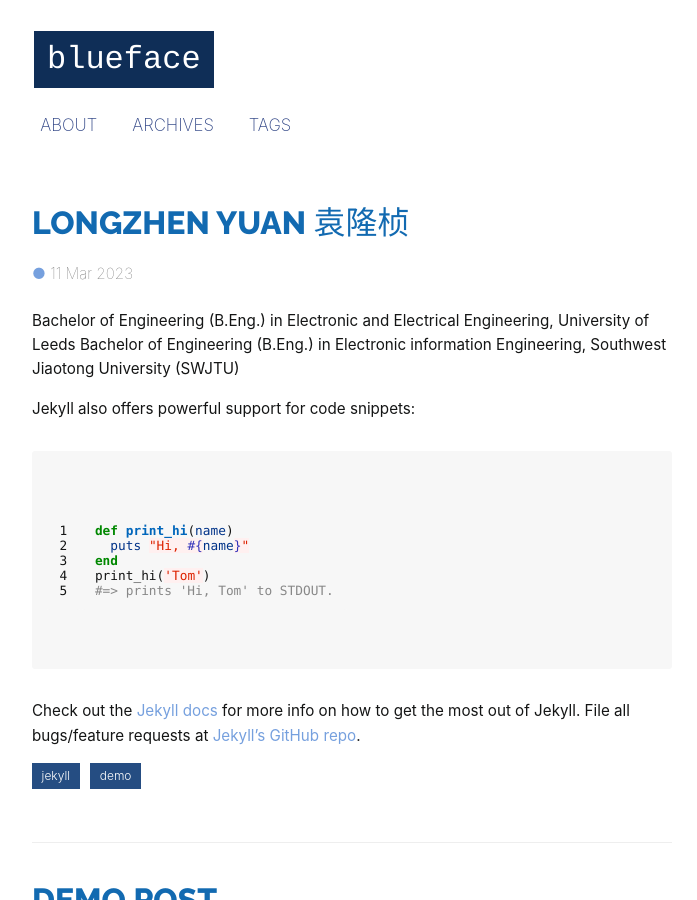
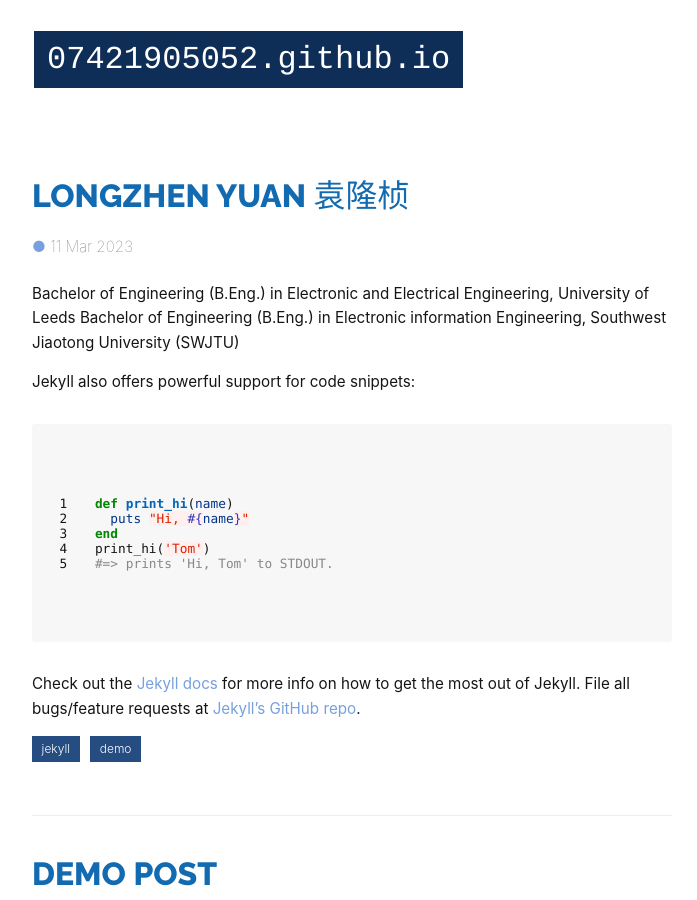
Before and after one commit to 07421905052/07421905052.github.io, a Jekyll site: the page built from index.html, in a window 1280 px wide and 900 px high. Shown: the whole window, without its empty margins (288-985 px from the left). Built offline with Jekyll 4.4.1, drawn with Linux system fonts in a browser that asks for light colours; some web fonts are replaced; the list of posts is cut into pages by our own code; part of the change alters nothing that is shown.

Commit message:
Update _config.yml

```diff
--- a/_config.yml
+++ b/_config.yml
@@ -1,5 +1,5 @@
 # Jekyll Defaults
-title: blueface
+#title: blueface
 description: A small and simple site I made to test out Jekyll.
 baseurl: "" # the subpath of your site, e.g. /blog
 
@@ -12,10 +12,10 @@ paginate: 4
 gems: [jekyll-paginate]
 paginate_path: "/page:num"
 rss_path: /feed.xml
-navigation:
-- text: About
-  url: /about/
-- text: Archives
-  url: /archives/
-- text: Tags
-  url: /tags/
+#navigation:
+#- text: About
+#  url: /about/
+#- text: Archives
+#  url: /archives/
+#- text: Tags
+#  url: /tags/
```
